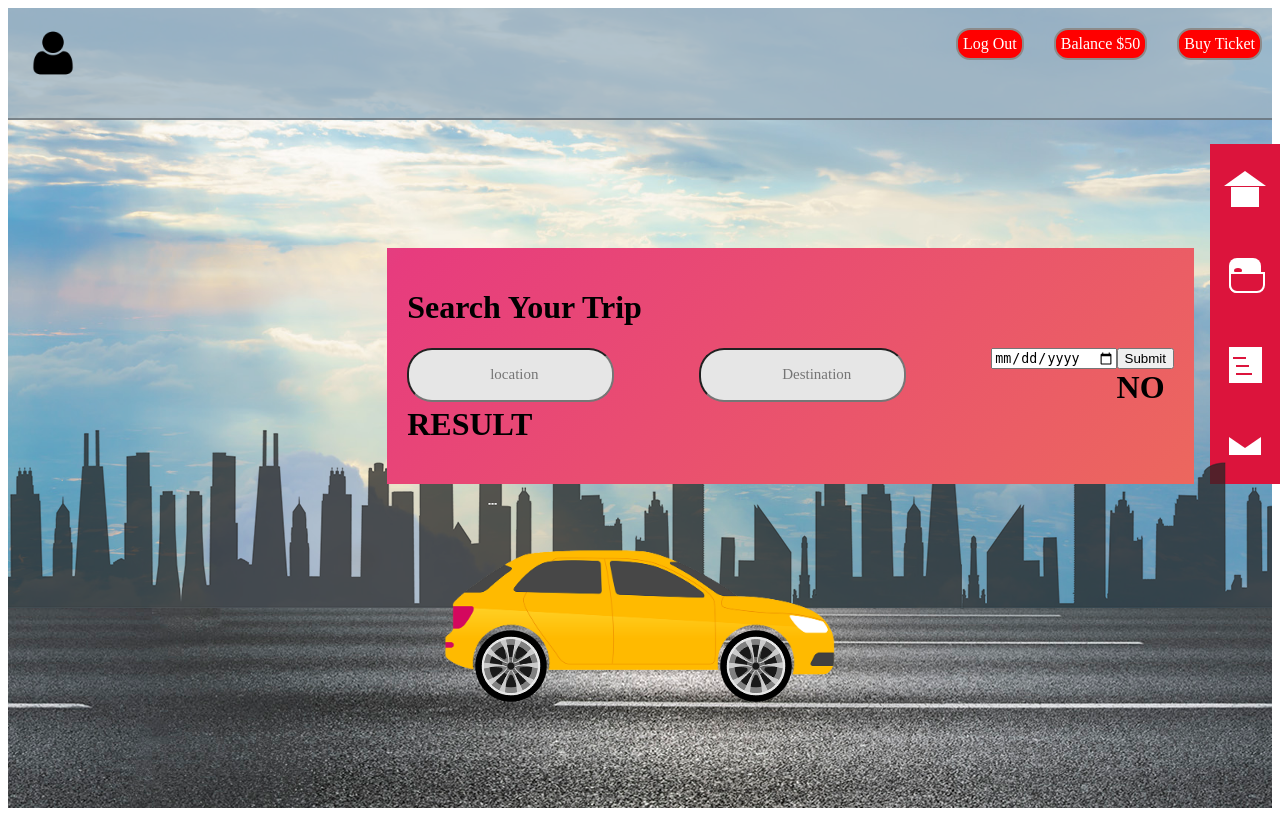
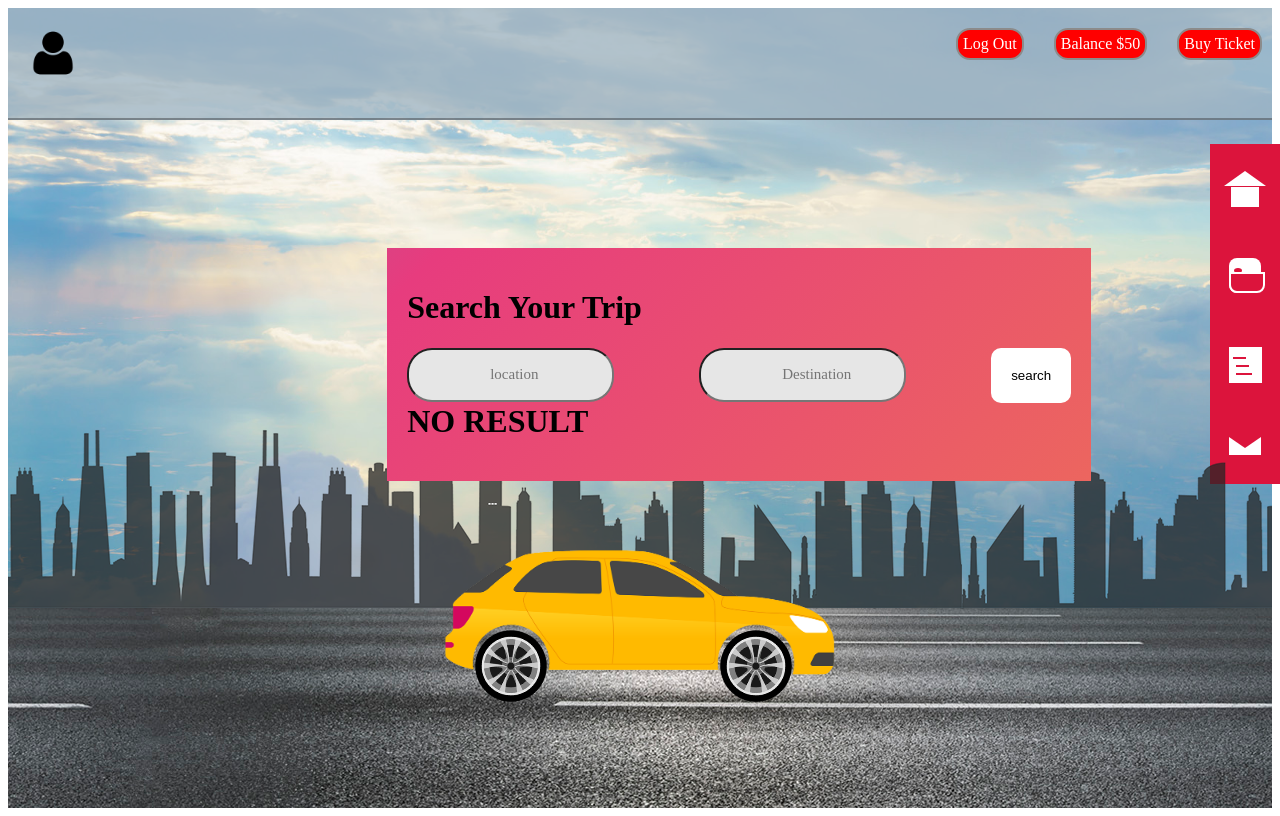
Before and after one commit to NSU-SU19CSE299S02/SU19CSE299S02G12NSU, a PHP site: page /home.php in a window 1280 px wide. Run offline with PHP 8.4, Linux system fonts and the light colour scheme; the visitor is signed in with stand-in values (Sample User, id 1); data that the repository does not hold is empty.

Commit message:
Issue #186 Adding css for search button in homepage

```diff
--- a/Project Code/home.php
+++ b/Project Code/home.php
@@ -158,12 +158,15 @@ $query_run2=$connection->query($sql2);
     border-radius: 25px;
     padding: 0 23px 0 81px;">
                 </div>
-                <div class="date">
+                <!-- <div class="date">
             <input type="date" name="Your_tirp_date" placeholder="Date">
 
-                </div>
-                <div class="submit">
-                    <button>Submit </button>
+                </div> -->
+                <div class="submit" >
+                  <input type="submit" value="search" style="border: none;
+    background: white;
+    border-radius: 10px;
+    padding: 20px;">
                 </div>
 
              </form>
```
